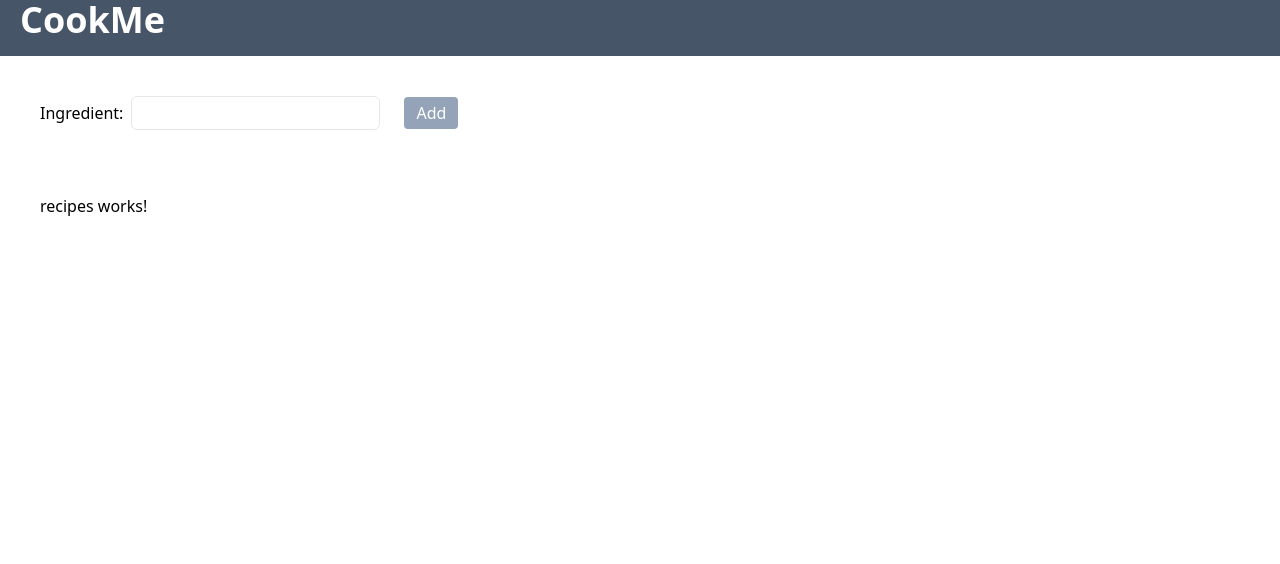
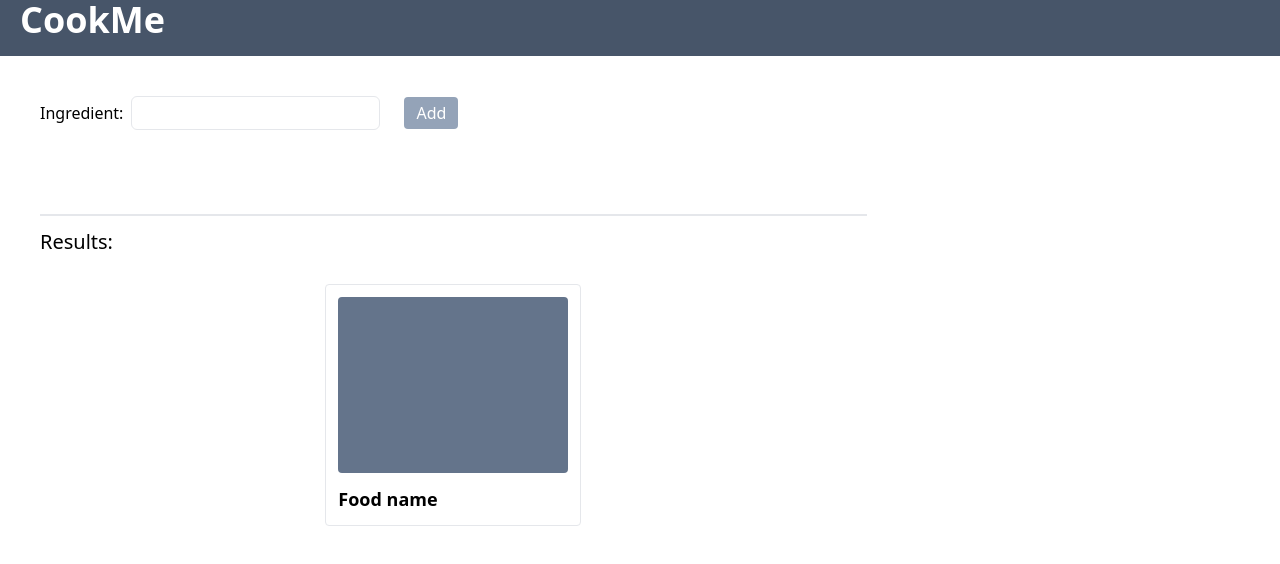
Before and after one commit to NuviaWright/cookme-frontend, an Angular app: page / in a window 1280 px wide. Shown: the top 564 px of the page. Built offline with nearby package versions, Linux system fonts and the light colour scheme.

Commit message:
Added recipe service

```diff
--- a/src/app/app.component.html
+++ b/src/app/app.component.html
@@ -1,13 +1,11 @@
 <nav class="bg-slate-600 w-100 h-14 align-middle">
   <div class="">
-    <h1 class="text-4xl text-white font-bold ms-5">{{title}}</h1>
+    <h1 class="text-4xl text-white font-bold ms-5">{{ title }}</h1>
   </div>
 </nav>
-<div class="ms-10">
-  <div class="mt-10">
+<main class="grid grid-cols-3 ms-10">
+  <div class="mt-10 col-span-3">
     <app-ingredients></app-ingredients>
   </div>
-  <div class="mt-10">
-    <app-recipes></app-recipes>
-  </div>
-</div>
+  <app-recipes class="mt-10 col-span-2"></app-recipes>
+</main>
--- a/src/app/app.config.ts
+++ b/src/app/app.config.ts
@@ -3,7 +3,12 @@ import { provideRouter } from '@angular/router';
 
 import { routes } from './app.routes';
 import { provideClientHydration } from '@angular/platform-browser';
+import { provideHttpClient, withFetch } from '@angular/common/http';
 
 export const appConfig: ApplicationConfig = {
-  providers: [provideRouter(routes), provideClientHydration()]
+  providers: [
+    provideRouter(routes),
+    provideClientHydration(),
+    provideHttpClient(withFetch()),
+  ],
 };
--- a/src/app/ingredients/ingredients.component.ts
+++ b/src/app/ingredients/ingredients.component.ts
@@ -2,21 +2,29 @@ import { Component, Input, Output } from '@angular/core';
 import { FormsModule } from '@angular/forms';
 import { CommonModule } from '@angular/common';
 import { Ingredients } from '../ingredient';
+import { RecipeService } from '../recipe.service';
+import { HttpClientModule } from '@angular/common/http';
 
 @Component({
   selector: 'app-ingredients',
   standalone: true,
-  imports: [FormsModule, CommonModule],
+  imports: [FormsModule, CommonModule, HttpClientModule],
   templateUrl: './ingredients.component.html',
   styleUrl: './ingredients.component.css',
 })
 export class IngredientsComponent {
   ingredients: Array<string> = [];
-  ingredient = new Ingredients("");
+  ingredient = new Ingredients('');
+
+  constructor(private recipeService: RecipeService) {}
 
   addIngredient() {
-    if(this.ingredient.name == "") return;
+    if (this.ingredient.name == '') return;
+
     this.ingredients.push(this.ingredient.name);
-    this.ingredient.name = "";
+    // const recipes = this.recipeService.recipeFind(this.ingredient.name);
+    console.log(this.recipeService.fetchRecipe(this.ingredient.name));
+
+    this.ingredient.name = '';
   }
 }
--- /dev/null
+++ b/src/app/recipe-res.ts
@@ -0,0 +1,5 @@
+export interface RecipeRes {
+  idMeal: number;
+  strMeal: string;
+  strMealThumb: string;
+}
--- /dev/null
+++ b/src/app/recipe-search-res.ts
@@ -0,0 +1,7 @@
+import { RecipeRes } from './recipe-res';
+
+export interface RecipeSearchRes {
+  object: RecipeRes[];
+  message: string;
+  code: string;
+}
--- /dev/null
+++ b/src/app/recipe.service.ts
@@ -0,0 +1,56 @@
+import { Injectable } from '@angular/core';
+import { HttpClient, HttpHeaders } from '@angular/common/http';
+import { Observable, of } from 'rxjs';
+import { RecipeSearchRes } from './recipe-search-res';
+import { catchError, map, tap } from 'rxjs/operators';
+
+@Injectable({
+  providedIn: 'root',
+})
+export class RecipeService {
+  private url = 'http://localhost:8080/recipe/find';
+
+  httpOptions = {
+    headers: new HttpHeaders({ 'Content-Type': 'application/json' }),
+  };
+
+  constructor(private http: HttpClient) {}
+
+  recipeFind(ingredient: string): Observable<RecipeSearchRes> {
+    const url = `${this.url}/${ingredient}`;
+    return this.http.get<RecipeSearchRes>(url).pipe(
+      tap((_) => this.log('fetched data')),
+      catchError(this.handleError<RecipeSearchRes>('recipeFind'))
+    );
+  }
+
+  async fetchRecipe(ingredient: string): Promise<RecipeSearchRes | undefined> {
+    const res = await fetch(`${this.url}/${ingredient}`);
+    return (await res.json()) ?? '';
+  }
+
+  /**
+   * Handle Http operation that failed.
+   * Let the app continue.
+   *
+   * @param operation - name of the operation that failed
+   * @param result - optional value to return as the observable result
+   */
+  private handleError<T>(operation = 'operation', result?: T) {
+    return (error: any): Observable<T> => {
+      // TODO: send the error to remote logging infrastructure
+      console.error(error); // log to console instead
+
+      // TODO: better job of transforming error for user consumption
+      this.log(`${operation} failed: ${error.message}`);
+
+      // Let the app keep running by returning an empty result.
+      return of(result as T);
+    };
+  }
+
+  /** Log a HeroService message with the MessageService */
+  private log(message: string) {
+    console.log(message);
+  }
+}
--- a/src/app/recipes/recipes.component.html
+++ b/src/app/recipes/recipes.component.html
@@ -1 +1,11 @@
-<p>recipes works!</p>
+<section class="flex flex-row flex-wrap gap-2 justify-evenly border-t-2">
+  <h4 class="text-xl justify-self-start w-full pb-5 pt-3">Results:</h4>
+  <!-- card -->
+  <div
+    class="rounded border border-gray-200 flex flex-col flex-wrap w-64 p-3 hover:bg-slate-100 hover:cursor-pointer"
+  >
+    <div class="rounded bg-slate-500 h-44"></div>
+    <!-- image placeholder. Convert to <img> after -->
+    <h6 class="text-lg font-bold mt-3" href="#">Food name</h6>
+  </div>
+</section>
```
Also changed, not shown: angular.json (+6 -21 lines), 1 other file (tests, documents, lock files or other folders).
